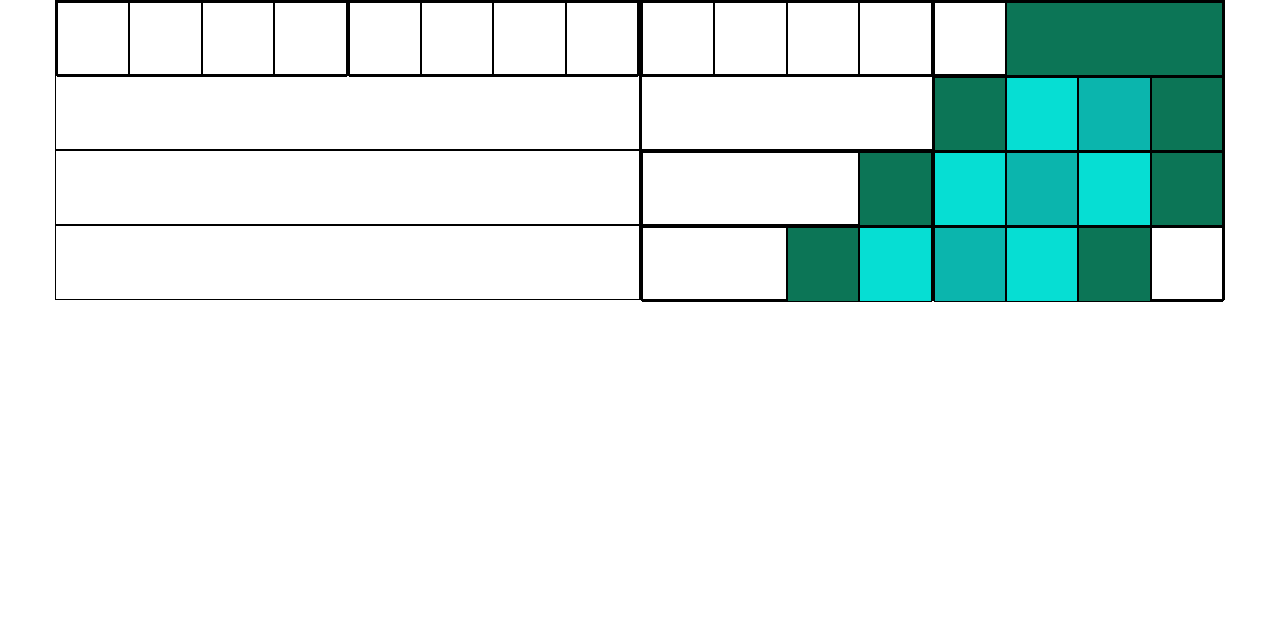
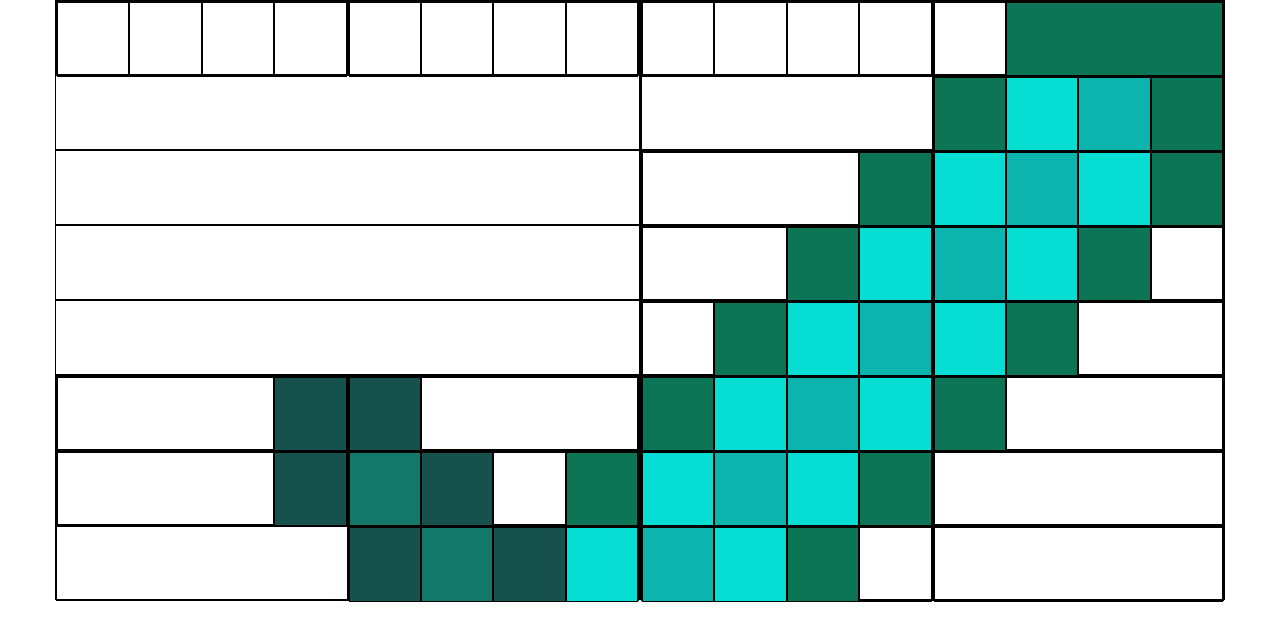
Before and after one commit to Francesconliner95/html-css-12bool, a plain HTML site: page index.html in a window 1280 px wide. Drawn offline with Linux system fonts and the light colour scheme.

Commit message:
fine ottava riga

```diff
--- a/index.html
+++ b/index.html
@@ -144,5 +144,168 @@
                 </div>
             </div>
         </div>
+        <div class="container">   <!-- quinta riga -->
+            <div class="col-6">
+            </div>
+            <div class="col-6">
+                <div class="col-6">
+                    <div class="col-3">
+
+                    </div>
+                    <div class="col-3 color-1">
+
+                    </div>
+                    <div class="col-3 color-2">
+
+                    </div>
+                    <div class="col-3 color-3">
+
+                    </div>
+                </div>
+                <div class="col-6">
+                    <div class="col-3 color-2">
+
+                    </div>
+                    <div class="col-3 color-1">
+
+                    </div>
+                    <div class="col-6">
+
+                    </div>
+                </div>
+            </div>
+        </div>
+        <div class="container">   <!-- sesta riga -->
+            <div class="col-6">
+                <div class="col-6">
+                    <div class="col-9">
+
+                    </div>
+                    <div class="col-3 color-4">
+
+                    </div>
+                </div>
+                <div class="col-6">
+                    <div class="col-3 color-4">
+
+                    </div>
+                    <div class="col-9">
+
+                    </div>
+                </div>
+            </div>
+            <div class="col-6">
+                <div class="col-6">
+                    <div class="col-3 color-1">
+
+                    </div>
+                    <div class="col-3 color-2">
+
+                    </div>
+                    <div class="col-3 color-3">
+
+                    </div>
+                    <div class="col-3 color-2">
+
+                    </div>
+                </div>
+                <div class="col-6">
+                    <div class="col-3 color-1">
+
+                    </div>
+                    <div class="col-9">
+
+                    </div>
+                </div>
+            </div>
+        </div>
+        <div class="container">   <!-- settima riga -->
+            <div class="col-6">
+                <div class="col-6">
+                    <div class="col-9">
+
+                    </div>
+                    <div class="col-3 color-4">
+
+                    </div>
+                </div>
+                <div class="col-6">
+                    <div class="col-3 color-5">
+
+                    </div>
+                    <div class="col-3 color-4">
+
+                    </div>
+                    <div class="col-3">
+
+                    </div>
+                    <div class="col-3 color-1">
+
+                    </div>
+                </div>
+            </div>
+            <div class="col-6">
+                <div class="col-6">
+                    <div class="col-3 color-2">
+
+                    </div>
+                    <div class="col-3 color-3">
+
+                    </div>
+                    <div class="col-3 color-2">
+
+                    </div>
+                    <div class="col-3 color-1">
+
+                    </div>
+                </div>
+                <div class="col-6">
+                    <div class="col-12">
+
+                    </div>
+                </div>
+            </div>
+        </div>
+        <div class="container">   <!-- ottava riga -->
+            <div class="col-6">
+                <div class="col-6">
+                </div>
+                <div class="col-6">
+                    <div class="col-3 color-4">
+
+                    </div>
+                    <div class="col-3 color-5">
+
+                    </div>
+                    <div class="col-3 color-4">
+
+                    </div>
+                    <div class="col-3 color-2">
+
+                    </div>
+                </div>
+            </div>
+            <div class="col-6">
+                <div class="col-6">
+                    <div class="col-3 color-3">
+
+                    </div>
+                    <div class="col-3 color-2">
+
+                    </div>
+                    <div class="col-3 color-1">
+
+                    </div>
+                    <div class="col-3">
+
+                    </div>
+                </div>
+                <div class="col-6">
+                    <div class="col-12">
+
+                    </div>
+                </div>
+            </div>
+        </div>
     </body>
 </html>
--- a/style.css
+++ b/style.css
@@ -15,3 +15,11 @@
 .color-3{
     background-color: #0bb5ad;
 }
+
+.color-4{
+    background-color: #16514d;
+}
+
+.color-5{
+    background-color: #12786a;
+}
```
